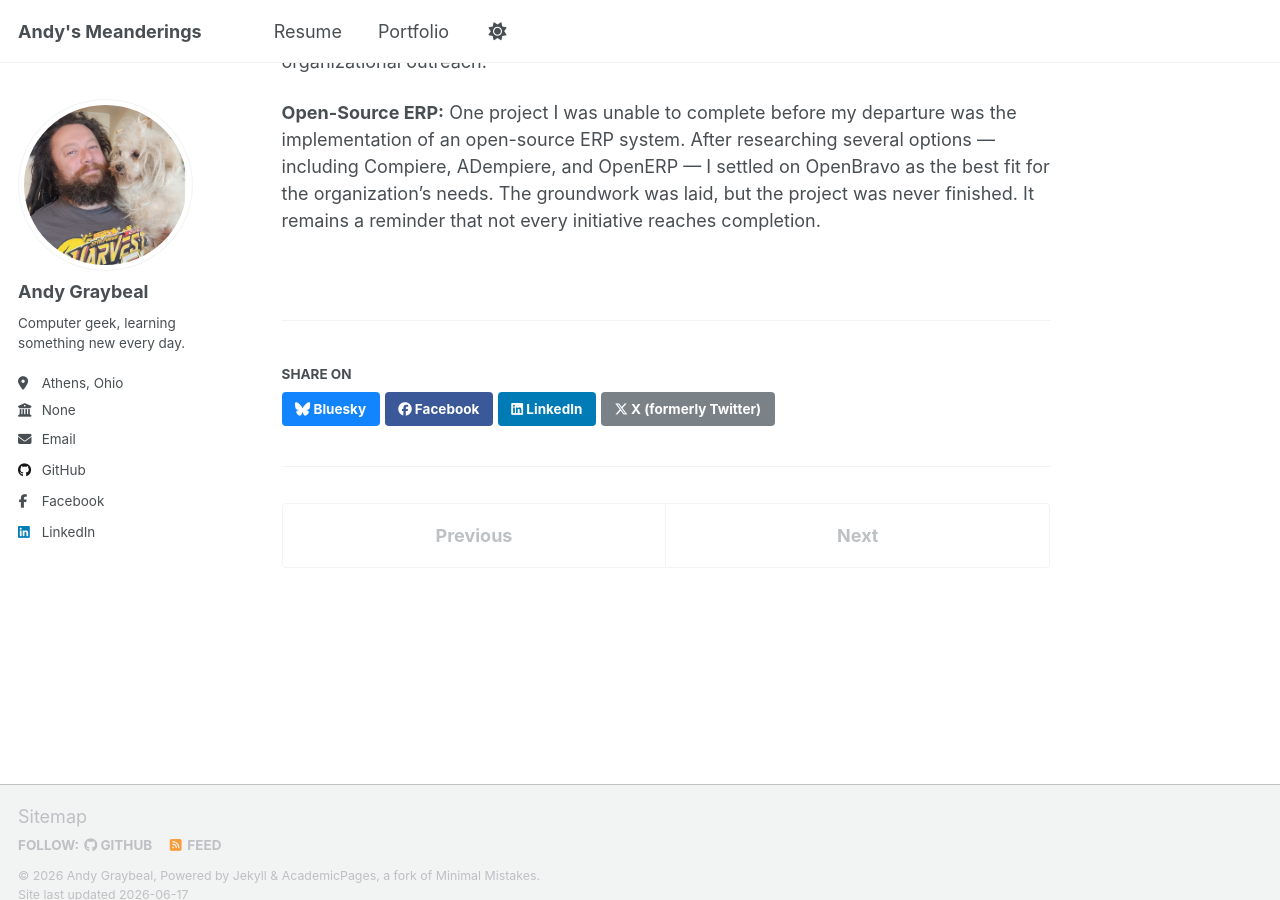
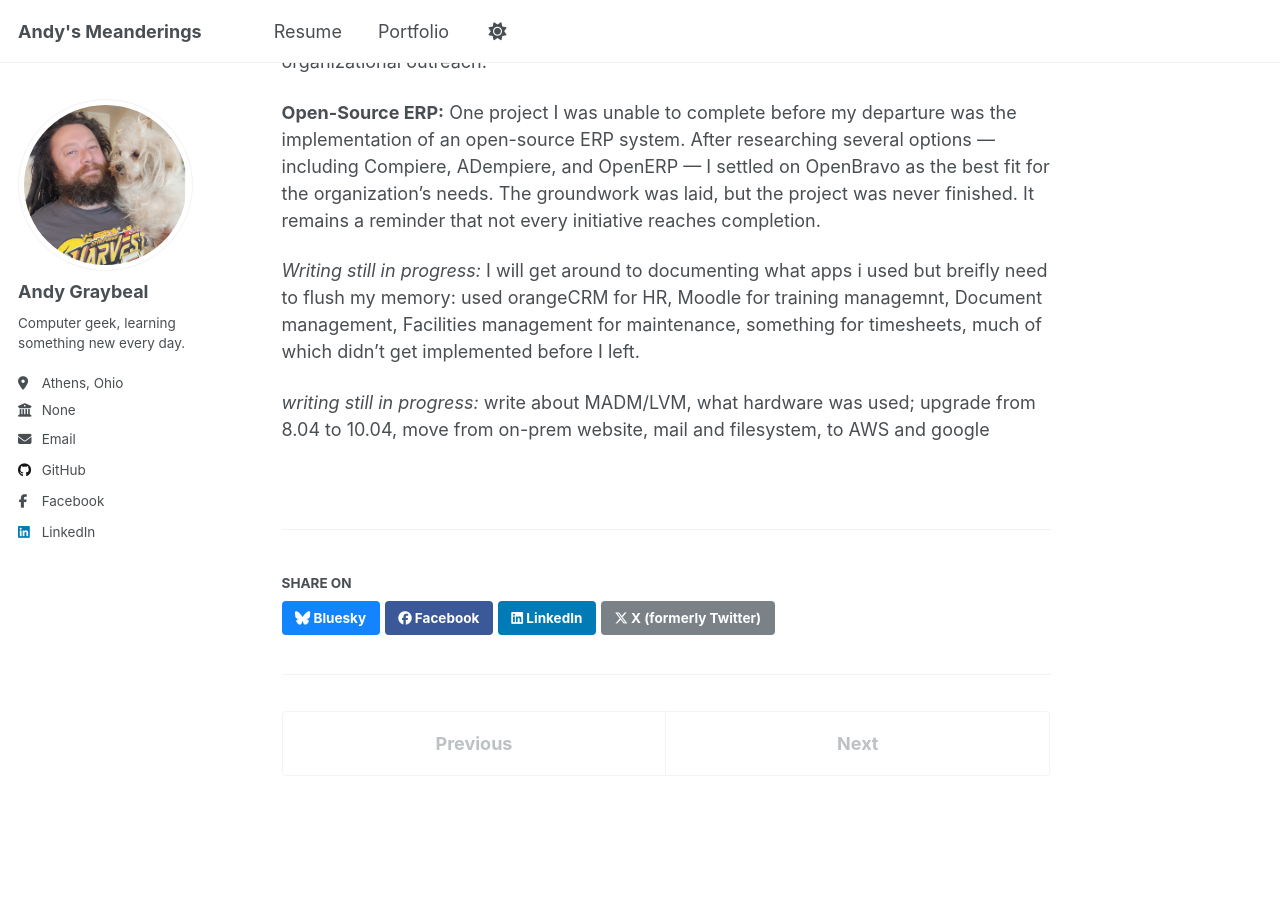
Before and after one commit to andy-graybeal/andy-graybeal.github.io, a Jekyll site: the page built from _portfolio/open_source_coop.md, in a window 1280 px wide and 900 px high, scrolled down 1608 px. Built offline with Jekyll 4.4.1, drawn with Linux system fonts in a browser that asks for light colours; a script that is not in the unit is left out.

Commit message:
Update open_source_coop.md with project details
Added details about open-source ERP project and tools used.

```diff
--- a/_portfolio/open_source_coop.md
+++ b/_portfolio/open_source_coop.md
@@ -21,3 +21,7 @@ I also deployed and managed GNU Mailman mailing list systems to support structur
 **Web and Cloud Presence:** I designed, deployed, and managed the organization's WordPress website, supporting e-commerce functionality, event promotion, and public-facing communication. The site was hosted on AWS EC2 on a LAMP stack (Linux, Apache, MySQL, PHP), providing a secure, reliable, and scalable platform for online services and organizational outreach.
 
 **Open-Source ERP:** One project I was unable to complete before my departure was the implementation of an open-source ERP system. After researching several options — including Compiere, ADempiere, and OpenERP — I settled on OpenBravo as the best fit for the organization's needs. The groundwork was laid, but the project was never finished. It remains a reminder that not every initiative reaches completion.
+
+*Writing still in progress:*  I will get around to documenting what apps i used but breifly need to flush my memory: used orangeCRM for HR, Moodle for training managemnt, Document management, Facilities management for maintenance, something for timesheets, much of which didn't get implemented before I left.
+
+*writing still in progress:* write about MADM/LVM, what hardware was used; upgrade from 8.04 to 10.04, move from on-prem website, mail and filesystem, to AWS and google
```
